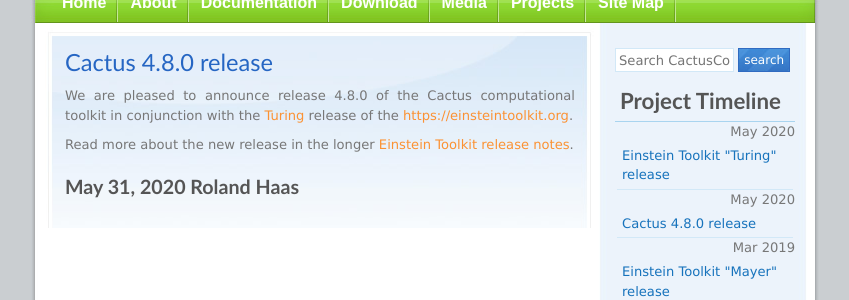
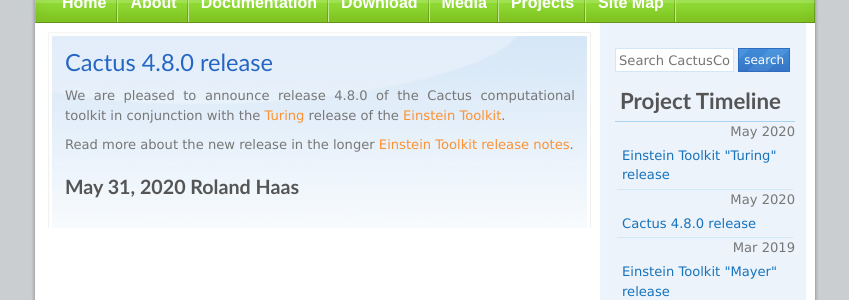
Before and after one commit to EinsteinToolkit/www.cactuscode.org, a Jekyll site: the page built from media/news/cactus_4.8.0/index.md, in a window 1280 px wide. Shown: the part 163-463 px from the top of the page, without its empty margins (215-1064 px from the left). Built offline with Jekyll 4.4.1, drawn with Linux system fonts in a browser that asks for light colours; comment, search, counter and statistics services are not loaded.

```diff
--- a/media/news/cactus_4.8.0/index.md
+++ b/media/news/cactus_4.8.0/index.md
@@ -5,7 +5,7 @@ title: Cactus 4.8.0 release
 We are pleased to announce release 4.8.0 of the Cactus computational toolkit
 in conjunction with the [Turing](https://en.wikipedia.org/wiki/Alan_Turing)
 release of the
-[https://einsteintoolkit.org](Einstein Toolkit).
+[Einstein Toolkit](https://einsteintoolkit.org).
 
 Read more about the new release in the longer
 [Einstein Toolkit release notes](https://einsteintoolkit.org/about/releases/ET_2020_05_announcement.html).
```
